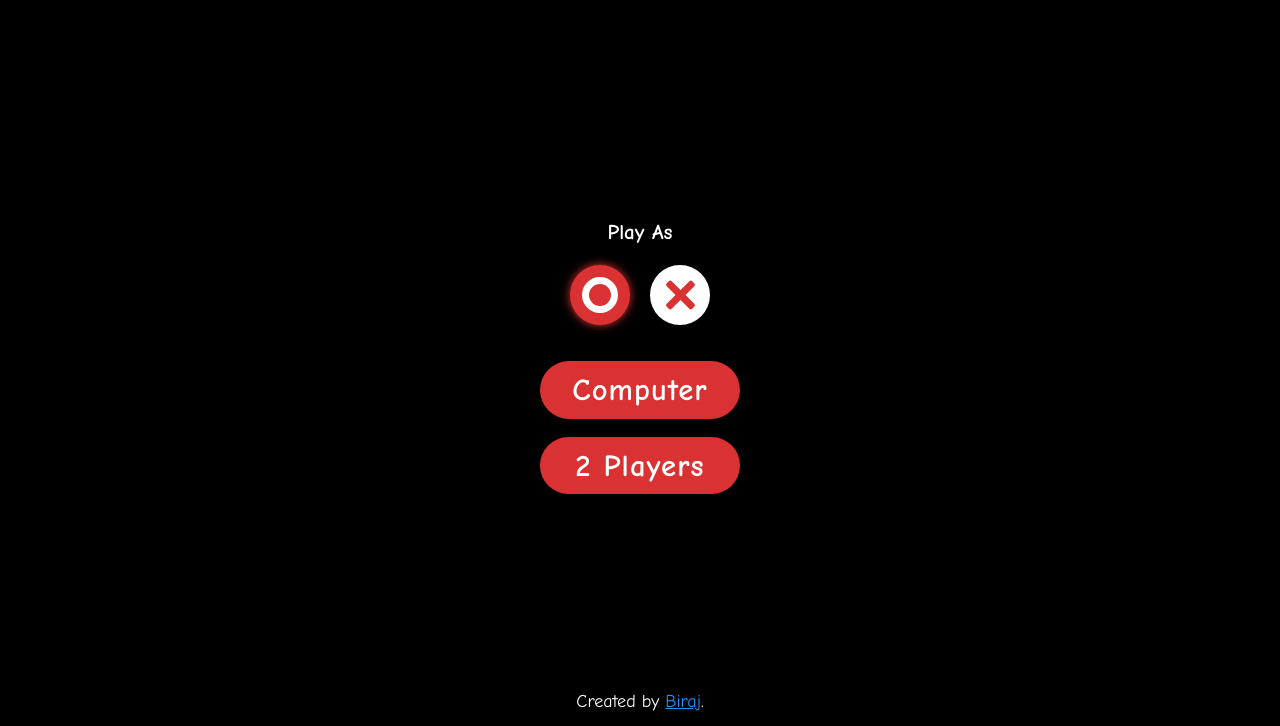
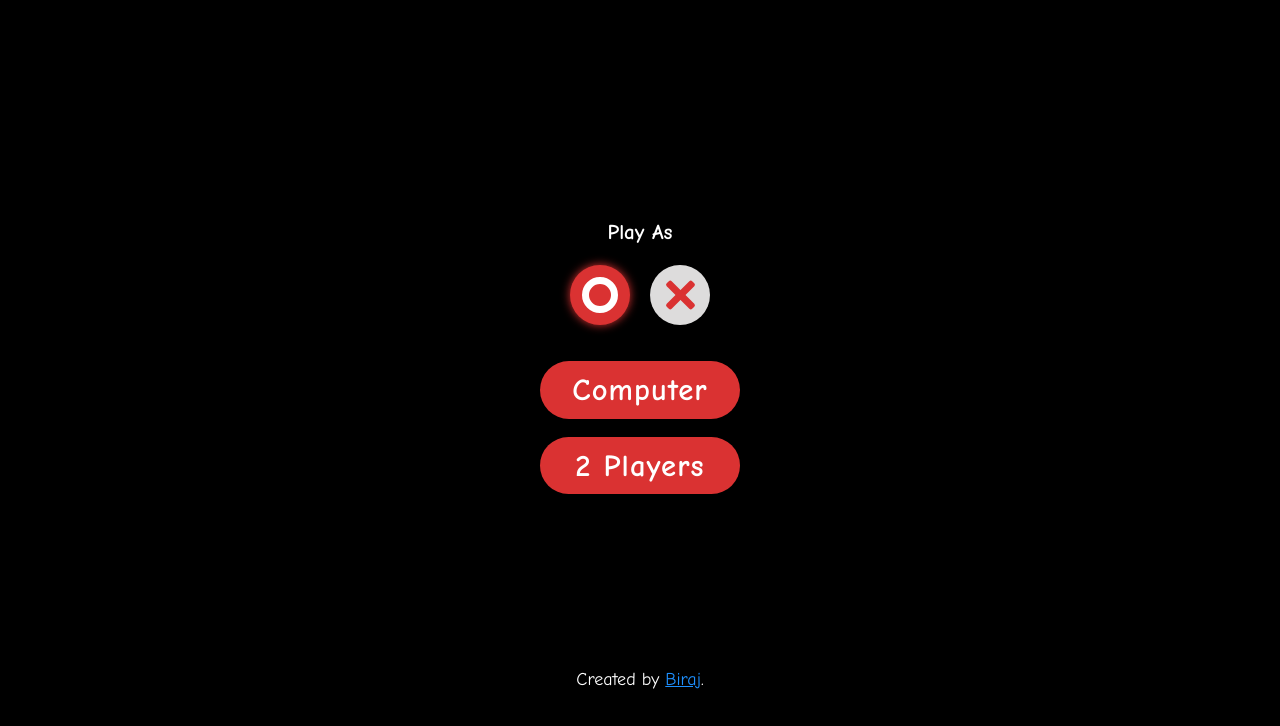
Before and after one commit to biraj21/tic-tac-toe, a website: page index.html in a window 1280 px wide. Shown: the part 74-800 px from the top of the page. Drawn offline with Linux system fonts and the light colour scheme; a web font is replaced by a local one.

Commit message:
lil ui improvement

```diff
--- a/index.html
+++ b/index.html
@@ -133,7 +133,7 @@
         </div>
 
         <div class="setting">
-            Sound
+            Tap Sound
             <button id="sound-btn" class="toggle-btn toggle-btn--on">
                 <span class="circle"></span>
             </button>
--- a/scss/pages/_home.scss
+++ b/scss/pages/_home.scss
@@ -16,7 +16,7 @@
         width: 60px;
         height: 60px;
         border-radius: 50%;
-        background: #fff;
+        background: #dddcdc;
         color: var(--primary-color);
 
         &.selected {
--- a/scss/style.scss
+++ b/scss/style.scss
@@ -129,7 +129,7 @@ header {
 footer {
     width: 100vw;
     text-align: center;
-    padding-bottom: 0.8rem;
+    padding-bottom: 2rem;
     position: absolute;
     left: 0;
     bottom: 0;
```
Also changed, not shown: css/style.css.
